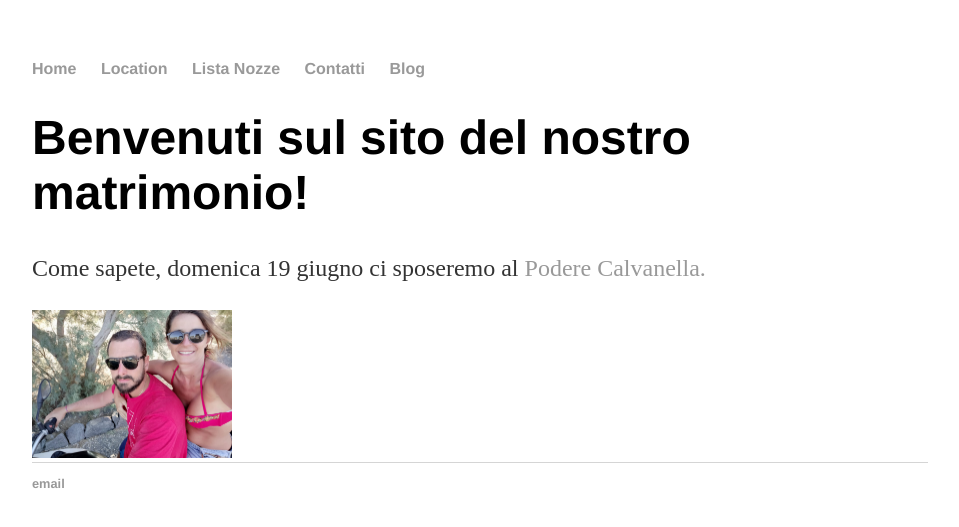
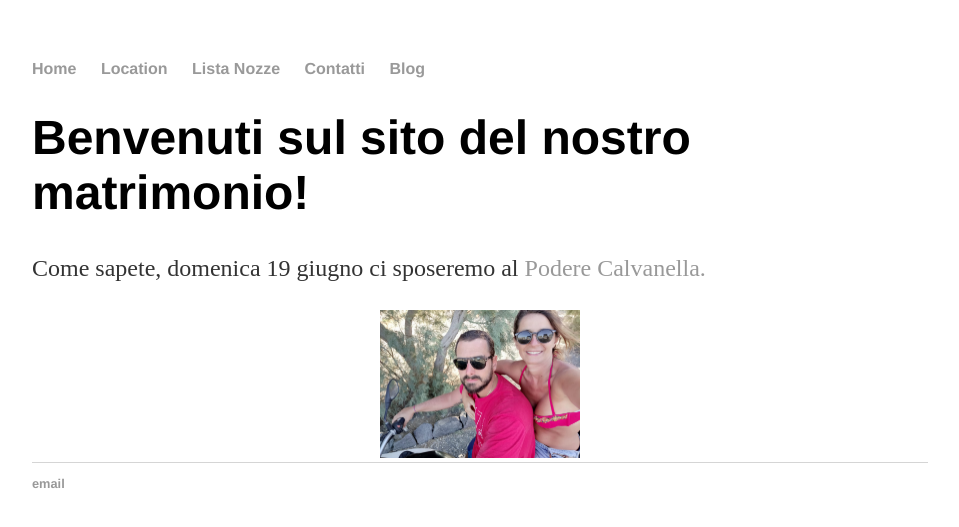
Before and after one commit to marcoelaura/marcoelaura.github.io, a Jekyll site: the page built from index.html, in a window 1280 px wide. Shown: the top 527 px of the page, without its empty margins (160-1119 px from the left). Built offline with Jekyll 4.4.1, drawn with Linux system fonts in a browser that asks for light colours.

Commit message:
Update index.html

```diff
--- a/index.html
+++ b/index.html
@@ -5,5 +5,5 @@ title: Marco e Laura
 <div class="blurb">
 	<h1>Benvenuti sul sito del nostro matrimonio!</h1>
 	<p>Come sapete, domenica 19 giugno ci sposeremo al <a href="/Location">Podere Calvanella.</a></p>
-	<img src="/Contatti/UPIT2008.jpeg" width="200">
+	<center> <img src="/Contatti/UPIT2008.jpeg" width="200"> </center>
 </div><!-- /.blurb -->
```
